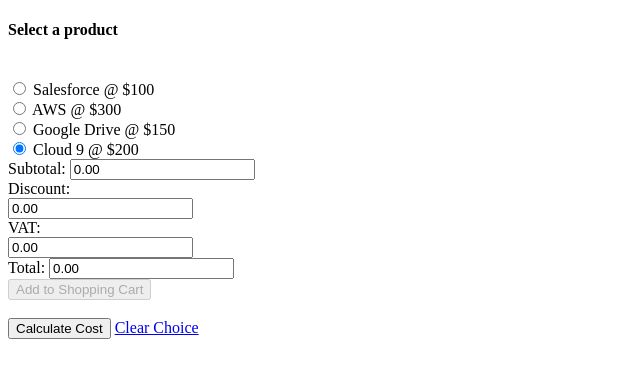
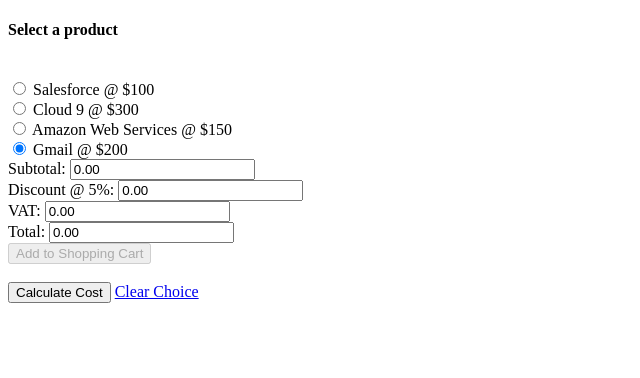
Before and after one commit to CraigDoyleGubbins/IS1113117481062, a PHP site: page /Ebusiness/Ebus1.php in a window 1280 px wide. Shown: the top 378 px of the page, without its empty margins (0-640 px from the left). Run offline with PHP 8.4, Linux system fonts and the light colour scheme; some libraries are stand-ins or nearby versions.

Commit message:
calc and add working

```diff
--- a/Ebusiness/Ebus1.php
+++ b/Ebusiness/Ebus1.php
@@ -22,23 +22,23 @@
 
             <br/>
 
-            <label for="aws">
-                <input type="radio" id="aws" name="product" onClick="disablebtnProceed()"/>
-                AWS @ $300
+            <label for="cloud9">
+                <input type="radio" id="cloud9" name="product" onClick="disablebtnProceed()"/>
+                Cloud 9 @ $300
             </label>
 
             <br/>
 
-            <label for="googledrive">
-                <input type="radio" id="googledrive" name="product" checked onClick="disablebtnProceed()">
-                Google Drive @ $150
+            <label for="aws">
+                <input type="radio" id="aws" name="product" checked onClick="disablebtnProceed()">
+                Amazon Web Services @ $150
             </label>
 
             <br/>
 
-            <label for="cloud9">
-                <input type="radio" id="cloud9" name="product" checked onClick="disablebtnProceed()">
-                Cloud 9 @ $200
+            <label for="gmail">
+                <input type="radio" id="gmail" name="product" checked onClick="disablebtnProceed()">
+                Gmail @ $200
             </label>
 
             <br/>
@@ -51,17 +51,15 @@
             <br/>
 
             <label for="discount">
-                Discount:
-                <br/>
-                <input type="text" id="discount" name="total" value="0.00" class="inline" readonly/>
+                Discount @ 5%:
+                <input type="text" id="discount" value="0.00" readonly/>
             </label>
 
             <br/>
 
             <label for="vat">
                 VAT:
-                <br/>
-                <input type="text" id="vat" name="vat" value="0.00" class="inline" readonly/>
+                <input type="text" id="vat" value="0.00" readonly/>
             </label>
 
             <br/>
--- a/Ebusiness/cost_calc.js
+++ b/Ebusiness/cost_calc.js
@@ -6,44 +6,46 @@
 
     if(document.getElementById('salesforce').checked){
         argSubTotal = 100;
-    }
-    if(document.getElementById('aws').checked){
-        argSubTotal = 300;
-    }
-    if(document.getElementById('googledrive').checked){
-        argSubTotal = 150;
+        calcDisVatTotal(argSubTotal);
     }
     if(document.getElementById('cloud9').checked){
+        argSubTotal = 300;
+        calcDisVatTotal(argSubTotal);
+    }
+    if(document.getElementById('amazon').checked){
+        argSubTotal = 150;
+        calcDisVatTotal(argSubTotal);
+    }
+    if(document.getElementById('gmail').checked){
         argSubTotal = 200;
+        calcDisVatTotal(argSubTotal);
     }
 
-    calcDisVatTotal(argSubTotal);
+
 }
 
 function calcDisVatTotal(argSubTotal){
-  var num1, discount, vat, totalPrice;
-  discount = argSubTotal * 0.1;
-  document.getElementById("discount").value = discount;
-  num1 = argSubTotal - discount;
-  vat = num1 * .2;
-  totalPrice = argSubTotal-(discount + vat);
-  display(argSubTotal,discount,vat,totalPrice);
+  var num1, discountAmt, vatAmt, totalPrice;
+  discountAmt = argSubTotal * 0.05;
+  document.getElementById("discount").value = discountAmt;
+  num1 = argSubTotal - discountAmt;
+  vatAmt = num1 * .1;
+  totalPrice = (argSubTotal - discountAmt + vatAmt);
+  display(argSubTotal, discountAmt, vatAmt, totalPrice);
 }
 
 function display(parm1, parm2, parm3, parm4){
-
     document.getElementById("subtotal").value = parm1;
     document.getElementById("discount").value = parm2;
     document.getElementById("vat").value = parm3;
     document.getElementById("total").value = parm4;
-
     enablebtnProceed();
 }
 
 function enablebtnProceed(){
-    $('btnProceed').prop('disabled', false);
+    $('#btnProceed').prop('disabled', false);
 }
 
 function disablebtnProceed(){
-    $('btnProceed').prop('disabled', true);
+    $('#btnProceed').prop('disabled', true);
 }
```
